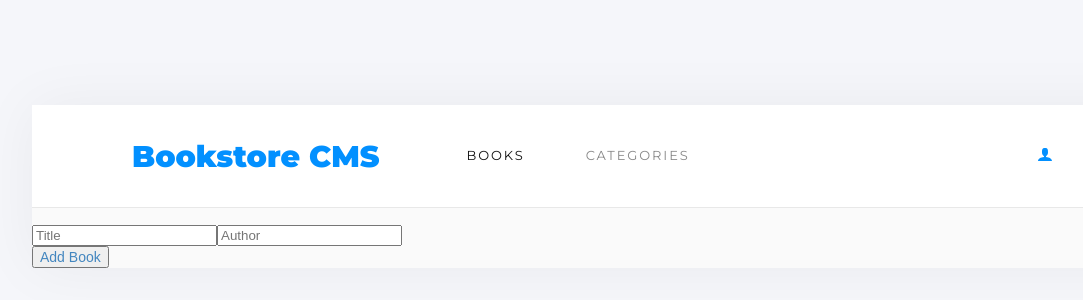
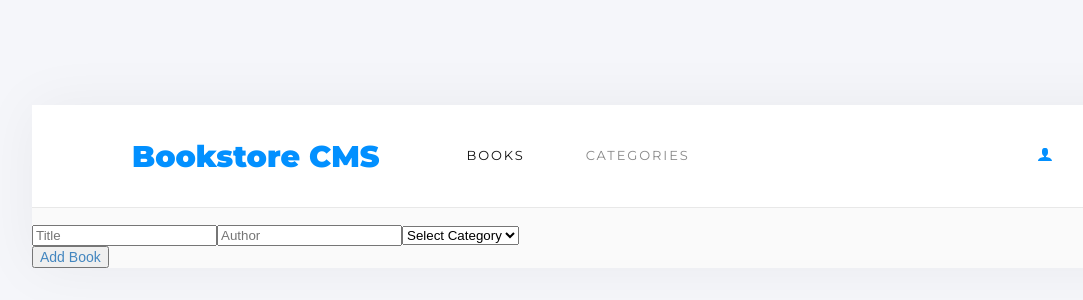
Before and after one commit to d4nQw3rty/book-store-react, a React (Create React App) app: page / in a window 1280 px wide. Shown: the part 44-344 px from the top of the page, without its empty margins (68-1151 px from the left). Built offline with nearby package versions, Linux system fonts and the light colour scheme; no server answers.

Commit message:
Set category selection to fit the disign

```diff
--- a/src/components/BookInput.js
+++ b/src/components/BookInput.js
@@ -35,6 +35,16 @@ const BookInput = () => {
       <form onSubmit={submitBookToStore}>
         <input type="text" placeholder="Title" value={title} onChange={handleTitleChange} required />
         <input type="text" placeholder="Author" value={author} onChange={handleAuthorChange} required />
+        <select name="category" id="category" value={category} onChange={(e) => setCategory(e.target.value)} required>
+          <option value="">Select Category</option>
+          <option value="Action">Action</option>
+          <option value="Biography">Biography</option>
+          <option value="History">History</option>
+          <option value="Horror">Horror</option>
+          <option value="Kids">Kids</option>
+          <option value="Learning">Learning</option>
+          <option value="Sci-Fi">Sci-Fi</option>
+        </select>
         <button type="submit">Add Book</button>
       </form>
     </div>
```
